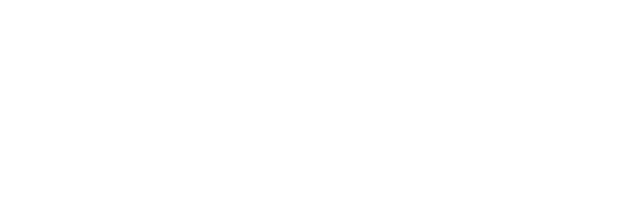
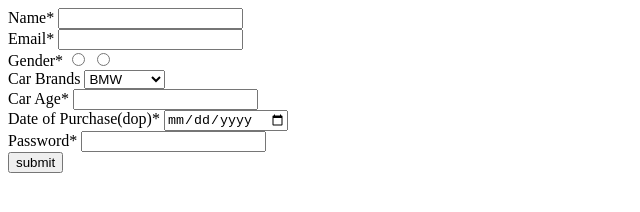
Before and after one commit to acciojob/car-insurance-form-ratnasree-ghosh, a website: page main.html in a window 1280 px wide. Shown: the whole page, without its empty margins (0-640 px from the left). Drawn offline with Linux system fonts and the light colour scheme.

Commit message:
created a submission

```diff
--- a/main.html
+++ b/main.html
@@ -8,6 +8,58 @@
 
 <body>
 	<!-- the entire body must be written by student -->
+	<form method="get">
+
+		<div>
+			<label for="name"> Name*</label>
+		<input type="text" id="name" required>
+		</div>
+
+		<div>
+		<label for="email"> Email*</label>
+		<input type="email" id="email" required>
+
+		</div>
+
+<div>
+	<label for="gender"> Gender*</label>
+		<input type="radio" name="gender" required >
+		<input type="radio" name="gender" required>
+</div>
+
+		<div>
+			<label for="cars">Car Brands </label>
+			<select id="cars">
+				<option>BMW</option>
+				<option>Audi</option>
+				<option>Mercedez</option>
+			</select>
+		</div>
+
+		<div>
+			<label for="carage">Car Age* </label>
+			<input type="number" id="carage" required>
+		</div>
+
+		<div>
+			<label for="dop">Date of Purchase(dop)* </label>
+			<input type="date" id="dop" required>
+		</div>
+
+		<div>
+			<label for="password">Password* </label>
+			<input type="password" id="password" required>
+		</div>
+
+		<button type="submit">submit</button>
+
+	</form>
+
+
+
+
+
+
     <script type="text/javascript" src="./script.js">
 </script>
 
```
